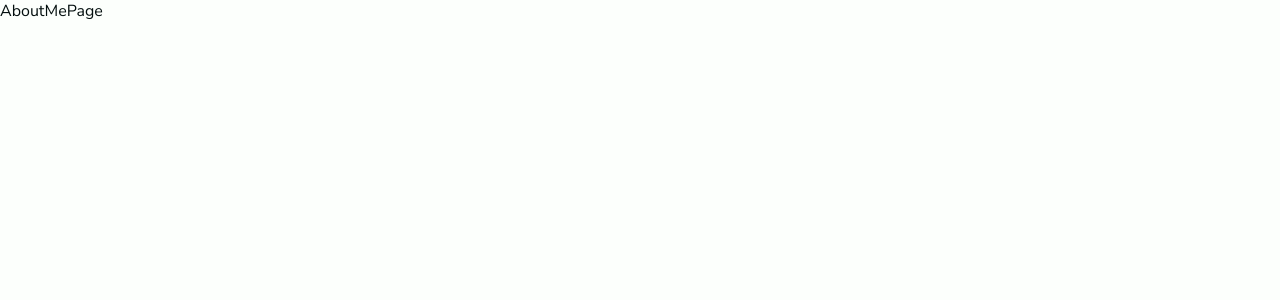
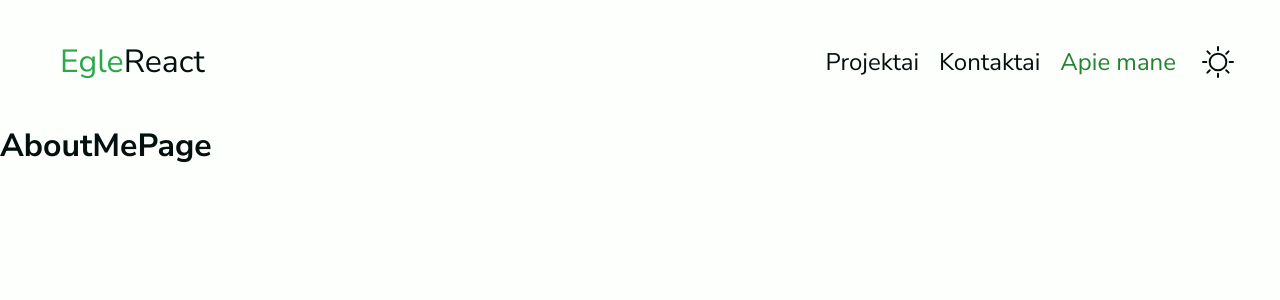
Before and after one commit to eglereact/eglereact-portfolio, a React (Create React App) app: page /about-me in a window 1280 px wide. Shown: the top 300 px of the page. Built offline with nearby package versions, Linux system fonts and the light colour scheme.

Commit message:
adding nav to all pages, active class

```diff
--- a/src/Component/Navigation.jsx
+++ b/src/Component/Navigation.jsx
@@ -1,4 +1,4 @@
-import { Link } from "react-router-dom";
+import { Link, NavLink } from "react-router-dom";
 import ThemeToggle from "../Component/ThemeToggle";
 
 const Navigation = () => {
@@ -12,13 +12,34 @@ const Navigation = () => {
         </div>
         <ul className="ul-menu">
           <li>
-            <Link to="/projects">Projektai</Link>
+            <NavLink
+              to="/projects"
+              className={({ isActive }) => {
+                return isActive && "active-navlink";
+              }}
+            >
+              Projektai
+            </NavLink>
           </li>
           <li>
-            <Link to="/contacts">Kontaktai</Link>
+            <NavLink
+              to="/contacts"
+              className={({ isActive }) => {
+                return isActive && "active-navlink";
+              }}
+            >
+              Kontaktai
+            </NavLink>
           </li>
           <li>
-            <Link to="/about-me">Apie mane</Link>
+            <NavLink
+              to="/about-me"
+              className={({ isActive }) => {
+                return isActive && "active-navlink";
+              }}
+            >
+              Apie mane
+            </NavLink>
           </li>
           <li>
             <ThemeToggle />
--- a/src/index.css
+++ b/src/index.css
@@ -223,3 +223,7 @@ a {
     transform: translateY(100%);
   }
 }
+
+.active-navlink {
+  color: #248232;
+}
--- a/src/pages/AboutMePage.jsx
+++ b/src/pages/AboutMePage.jsx
@@ -1,4 +1,11 @@
+import Navigation from "../Component/Navigation";
+
 const AboutMePage = () => {
-  return <div>AboutMePage</div>;
+  return (
+    <>
+      <Navigation />
+      <h1>AboutMePage</h1>
+    </>
+  );
 };
 export default AboutMePage;
--- a/src/pages/ContactsPage.jsx
+++ b/src/pages/ContactsPage.jsx
@@ -1,4 +1,11 @@
+import Navigation from "../Component/Navigation";
+
 const ContactsPage = () => {
-  return <div>ContactsPage</div>;
+  return (
+    <>
+      <Navigation />
+      <h1>AboutMePage</h1>
+    </>
+  );
 };
 export default ContactsPage;
--- a/src/pages/HomePage.jsx
+++ b/src/pages/HomePage.jsx
@@ -25,7 +25,7 @@ const HomePage = () => {
         <img
           src="/images/code4.svg"
           className="image"
-          alt="code"
+          alt="Hands coding"
           data-aos="fade-left"
           data-aos-delay="1300"
         />
--- a/src/pages/ProjectsListPage.jsx
+++ b/src/pages/ProjectsListPage.jsx
@@ -1,17 +1,21 @@
 import { Link } from "react-router-dom";
+import Navigation from "../Component/Navigation";
 
 const ProjectsListPage = () => {
   const projects = [1, 2, 3, 4, 5];
 
   return (
-    <div>
+    <>
+      <Navigation />
+      <section>
         {projects.map((project) => (
           <Link key={project} to={`/projects/${project}`}>
             Project {project}
           </Link>
         ))}
         <a href="https://storyset.com/work">Work illustrations by Storyset</a>
-    </div>
+      </section>
+    </>
   );
 };
 export default ProjectsListPage;
```
Lines whose indentation alone changed are shown as unchanged.
